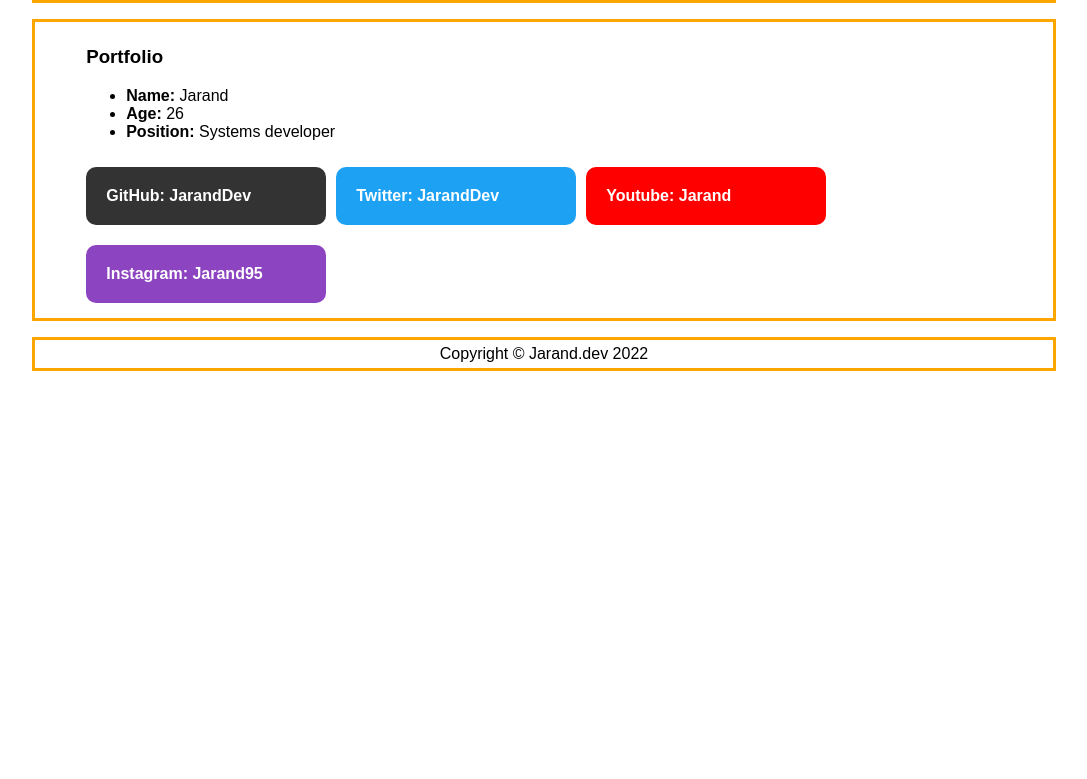
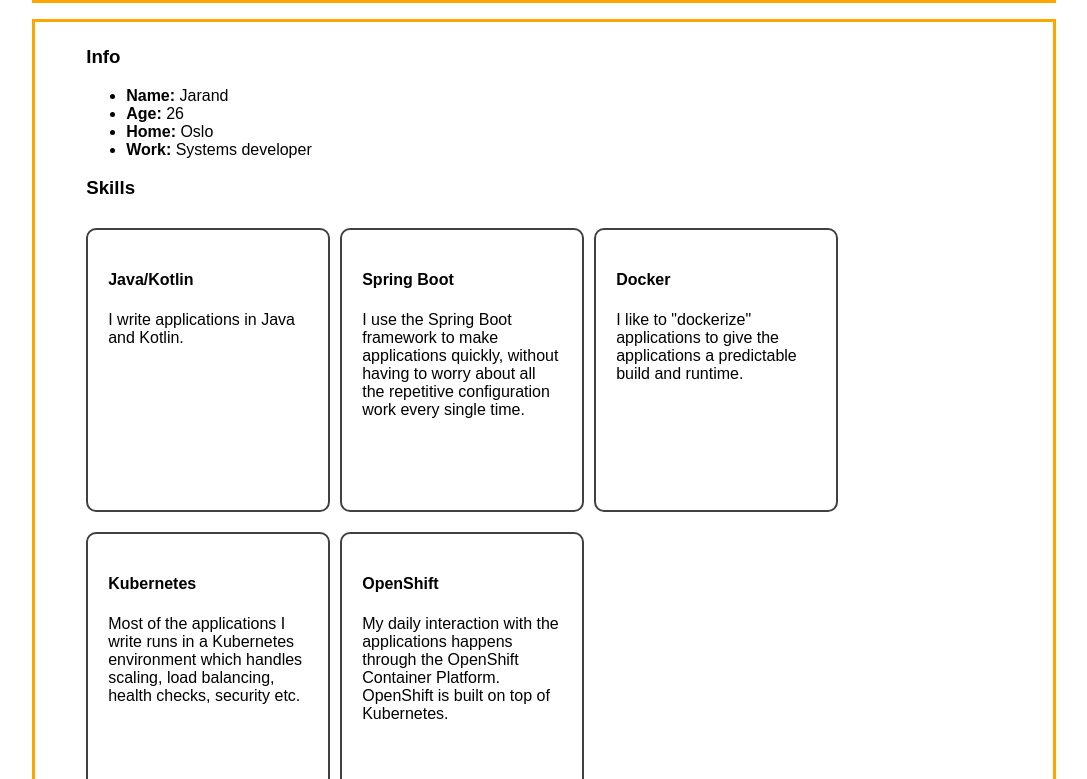
Before and after one commit to JarandDev/jarand.dev, a plain HTML site: page index.html in a window 1280 px wide. Shown: the part 173-952 px from the top of the page, without its empty margins (96-1183 px from the left). Before the commit the page ends 832 px from the top, so only its background shows below. Drawn offline with Linux system fonts and the light colour scheme.

Commit message:
Add some skills

```diff
--- a/css/style.css
+++ b/css/style.css
@@ -34,9 +34,16 @@
     clear: both;
 }
 
-.social {
-    display: flex;
-    justify-content: flex-start;
+.skill {
+    display: block;
+    width: 10%;
+    min-width: 200px;
+    min-height: 15rem;
+    margin: 10px 10px 10px auto;
+    padding: 20px;
+    float: left;
+    border: 2px solid #424040;
+    border-radius: 10px;
 }
 
 .social-button {
@@ -53,18 +60,22 @@
 
 .github {
     background-color: #333;
+    border: 2px solid #333;
 }
 
 .twitter {
     background-color: #1DA1F2;
+    border: 2px solid #1DA1F2;
 }
 
 .youtube {
     background-color: #FF0000;
+    border: 2px solid #FF0000;
 }
 
 .instagram {
     background-color: #8D44C1;
+    border: 2px solid #8D44C1;
 }
 
 .gray {
--- a/index.html
+++ b/index.html
@@ -16,12 +16,47 @@
     </header>
 
     <article>
-        <h3>Portfolio</h3>
+        <h3>Info</h3>
         <ul>
             <li><b>Name: </b>Jarand</li>
             <li><b>Age: </b>26</li>
-            <li><b>Position: </b>Systems developer</li>
+            <li><b>Home: </b>Oslo</li>
+            <li><b>Work: </b>Systems developer</li>
         </ul>
+        <h3>Skills</h3>
+        <div>
+            <div class="skill">
+                <h4>Java/Kotlin</h4>
+                <p>I write applications in Java and Kotlin.</p>
+            </div>
+            <div class="skill">
+                <h4>Spring Boot</h4>
+                <p>
+                    I use the Spring Boot framework to make applications quickly, without having to worry about all the repetitive configuration work every single time.
+                </p>
+            </div>
+            <div class="skill">
+                <h4>Docker</h4>
+                <p>
+                    I like to "dockerize" applications to give the applications a predictable build and runtime.
+                </p>
+            </div>
+            <div class="skill">
+                <h4>Kubernetes</h4>
+                <p>
+                    Most of the applications I write runs in a Kubernetes environment which handles scaling, load balancing, health checks, security etc.
+                </p>
+            </div>
+            <div class="skill">
+                <h4>OpenShift</h4>
+                <p>
+                    My daily interaction with the applications happens through the OpenShift Container Platform. OpenShift is built on top of Kubernetes.
+                </p>
+            </div>
+        </div>
+        <div class="float-clear"></div>
+        <h3>Some of my accounts</h3>
+        <div>
             <a href="https://github.com/JarandDev" target="_blank" class="social-button github">
                 <b>GitHub: JarandDev</b>
             </a>
@@ -35,6 +70,7 @@
                 <b>Instagram: Jarand95</b>
             </a>
             <div class="float-clear"></div>
+        </div>
     </article>
 
     <footer>
```
Lines whose indentation alone changed are shown as unchanged.
